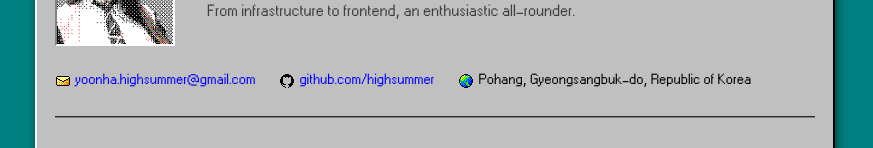
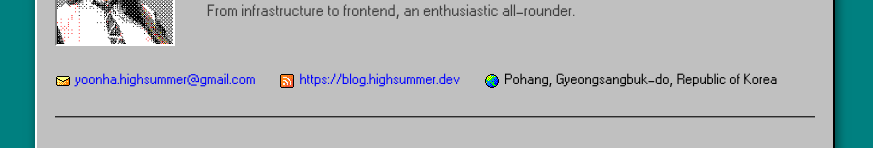
Before and after one commit to highsummer/yoonha-web, a React (Vite) app: page / in a window 1280 px wide. Shown: the part 155-303 px from the top of the page, without its empty margins (205-1078 px from the left). Built offline with nearby package versions, Linux system fonts and the light colour scheme; a web font is replaced by a local one.

Commit message:
Add blog on header

```diff
--- a/src/components/Header.tsx
+++ b/src/components/Header.tsx
@@ -1,5 +1,5 @@
-import React from 'react';
-import { cvData } from '../data/cvData';
+import React from "react";
+import { cvData } from "../data/cvData";
 
 export const Header: React.FC = () => {
   const { profile } = cvData;
@@ -7,11 +7,15 @@ export const Header: React.FC = () => {
   return (
     <header className="header">
       <div className="profile-header">
-        <img src="/assets/portrait.png" alt="Portrait of Yoonha Hwang" className="profile-initials" />
+        <img
+          src="/assets/portrait.png"
+          alt="Portrait of Yoonha Hwang"
+          className="profile-initials"
+        />
         <div className="profile-info">
           <h1>{profile.name}</h1>
           <p className="tagline">
-            {profile.tagline.split(', ').map((part, index, array) => (
+            {profile.tagline.split(", ").map((part, index, array) => (
               <React.Fragment key={index}>
                 {part}
                 {index < array.length - 1 && (
@@ -27,7 +31,8 @@ export const Header: React.FC = () => {
       <div className="contact-info">
         {profile.email && (
           <a href={`mailto:${profile.email}`} className="contact-link">
-            <img src="/icons/email.png" alt="Email" className="contact-icon" /> {profile.email}
+            <img src="/icons/email.png" alt="Email" className="contact-icon" />{" "}
+            {profile.email}
           </a>
         )}
         {profile.phone && (
@@ -35,14 +40,25 @@ export const Header: React.FC = () => {
             <i className="fas fa-phone"></i> {profile.phone}
           </a>
         )}
-        {profile.github && (
-          <a href={`https://${profile.github}`} target="_blank" rel="noopener noreferrer" className="contact-link">
-            <img src="/icons/github.png" alt="GitHub" className="contact-icon" /> {profile.github}
+        {profile.blog && (
+          <a
+            href={`https://${profile.blog}`}
+            target="_blank"
+            rel="noopener noreferrer"
+            className="contact-link"
+          >
+            <img src="/icons/blog.png" alt="Blog" className="contact-icon" />{" "}
+            {profile.blog}
           </a>
         )}
         {profile.location && (
           <span className="contact-link">
-            <img src="/icons/earth.png" alt="Location" className="contact-icon" /> {profile.location}
+            <img
+              src="/icons/earth.png"
+              alt="Location"
+              className="contact-icon"
+            />{" "}
+            {profile.location}
           </span>
         )}
       </div>
--- a/src/data/cvData.ts
+++ b/src/data/cvData.ts
@@ -33,7 +33,8 @@ export const cvData = {
     tagline: "From infrastructure to frontend, an enthusiastic all-rounder.",
     email: "yoonha.highsummer@gmail.com",
     phone: "",
-    github: "github.com/highsummer",
+    github: "https://github.com/highsummer",
+    blog: "https://blog.highsummer.dev",
     location: "Pohang, Gyeongsangbuk-do, Republic of Korea",
     initials: "YH",
   },
```
Also changed, not shown: public/icons/blog.png (added).
